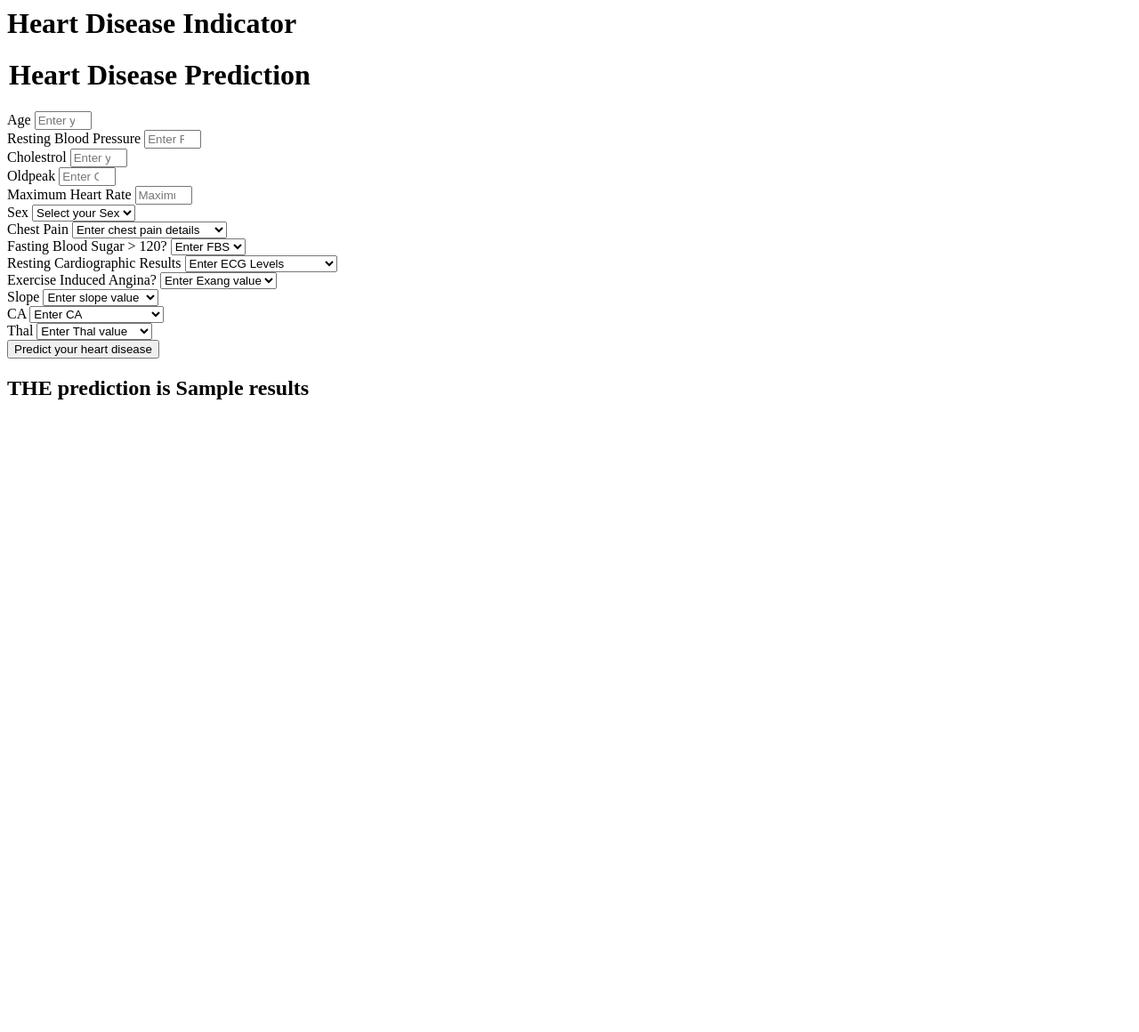
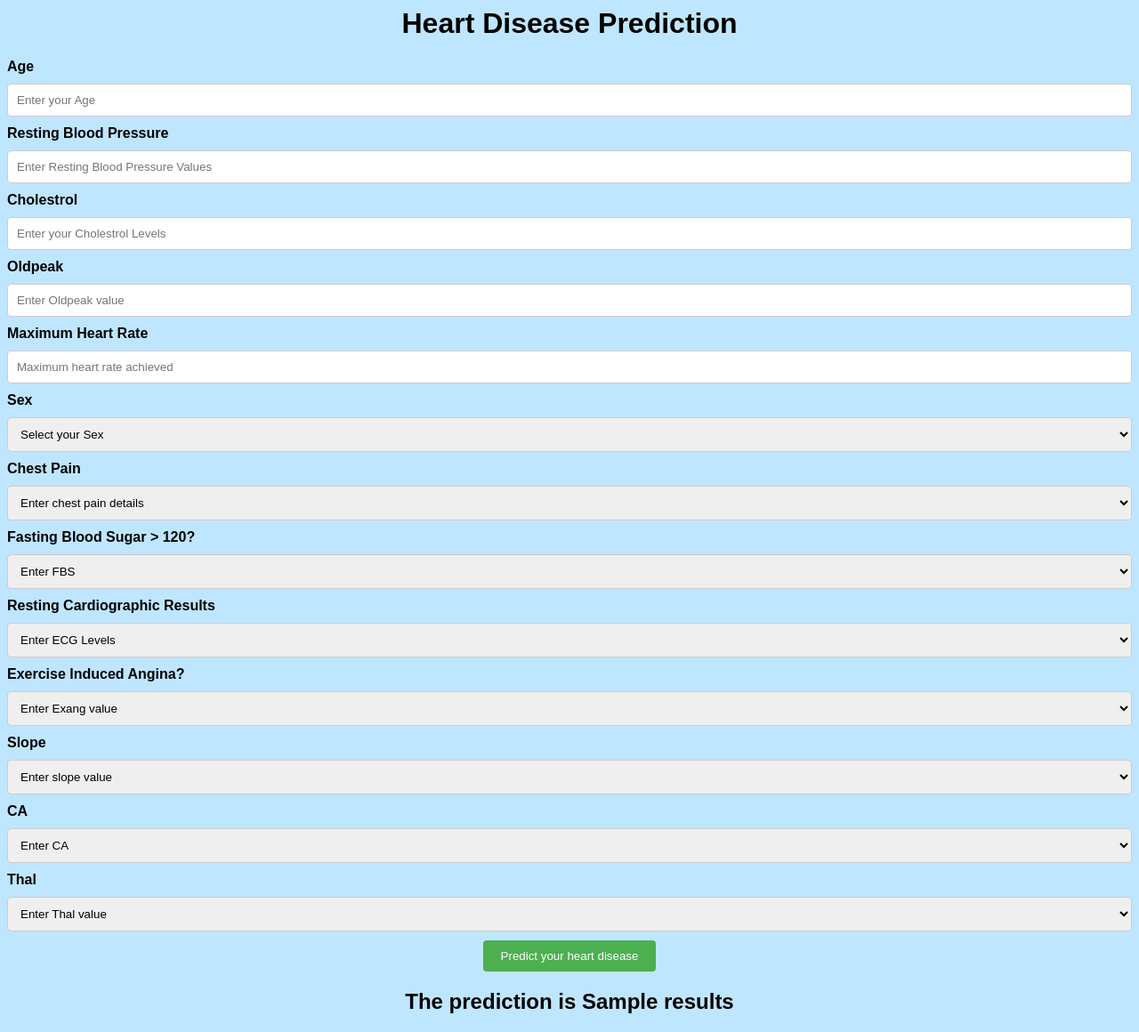
Before and after one commit to SaiSrinivasDevana/ML_Project, a Flask app: template templates/home.html in a window 1280 px wide. Shown: the whole page at 89% size. Before the commit the page ends 449 px from the top, so only its background shows below. Run offline with Flask 3, Linux system fonts and the light colour scheme; the template is opened without the code that fills it: most values are stand-ins (such as "Sample title", 1, 10 or a date in 2020).

Commit message:
final commit

```diff
--- a/application.py
+++ b/application.py
@@ -20,9 +20,9 @@ def predict():
             chol =  float(request.form.get('chol')),
             oldpeak = float(request.form.get('oldpeak')),
             sex = request.form.get('sex'),
-            cp = request.form.get('cp'),
+            cp = float(request.form.get('cp')),
             fbs = request.form.get('fbs'),
-            restecg = request.form.get('restecg'),
+            restecg = float(request.form.get('restecg')),
 
             exang = request.form.get('exang'),
 
--- /dev/null
+++ b/static/css/style.css
@@ -0,0 +1,69 @@
+body {
+    font-family: Arial, sans-serif;
+    background-color: #BFE6FF;
+  }
+
+  .form-box {
+    max-width: 800px;
+    margin: 0 auto;
+    background-color: #FFFFE0;
+    padding: 20px;
+    border: 1px solid #ccc;
+    border-radius: 4px;
+  }
+
+  h1, h2 {
+    text-align: center;
+  }
+
+  label {
+    display: block;
+    margin-bottom: 10px;
+    font-weight: bold;
+  }
+
+  input[type="number"], select, .form-control {
+    padding: 10px;
+    border: 1px solid #ccc;
+    border-radius: 4px;
+    box-sizing: border-box;
+    margin-bottom: 10px;
+    width: 100%;
+  }
+
+  input[type="submit"] {
+    background-color: #4CAF50;
+    color: white;
+    padding: 10px 20px;
+    border: none;
+    border-radius: 4px;
+    cursor: pointer;
+    margin-top: 10px;
+    display: block;
+    margin: 0 auto;
+  }
+
+  input[type="submit"]:hover {
+    background-color: #45a049;
+  }
+
+  .form-group {
+    display: inline-block;
+    vertical-align: top;
+    margin-right: 20px;
+    width: 30%;
+  }
+
+  .form-group label {
+    margin-bottom: 5px;
+  }
+
+  /* Add styling for the "select" dropdown */
+  .form-group select {
+    padding: 10px;
+    border: 1px solid #ccc;
+    border-radius: 4px;
+    box-sizing: border-box;
+    margin-bottom: 10px;
+    width: 100%;
+  }
--- a/templates/home.html
+++ b/templates/home.html
@@ -1,7 +1,13 @@
 <html>
+    <head>
+        <title>
+            Heart Disease Prediction
+        </title>
+        <link rel="stylesheet" href="{{ url_for('static', filename='css/style.css') }}">
+    </head>
     <body>
         <div class="login">
-            <h1> Heart Disease Indicator </h1>
+
 
             <form action = "{{url_for('predict')}}" method="post">
                 <h1>
@@ -209,7 +215,7 @@
 
             </form>
             <h2>
-                THE  prediction is {{results}}
+                The  prediction is {{results}}
              </h2>
         </div>
     </body>
```
Also changed, not shown: src/components/data_transformation.py (+10 -14 lines), src/components/model_trainer.py (+19 -15 lines), 3 other files.
